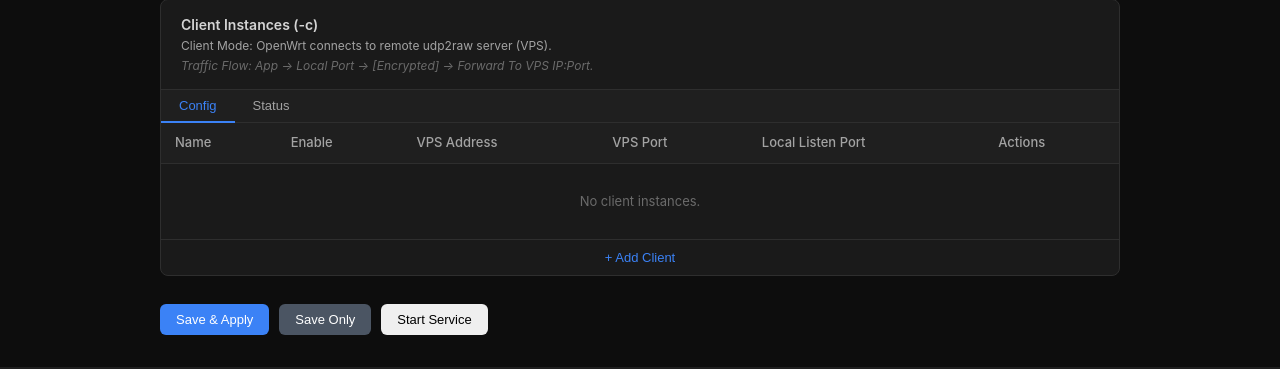
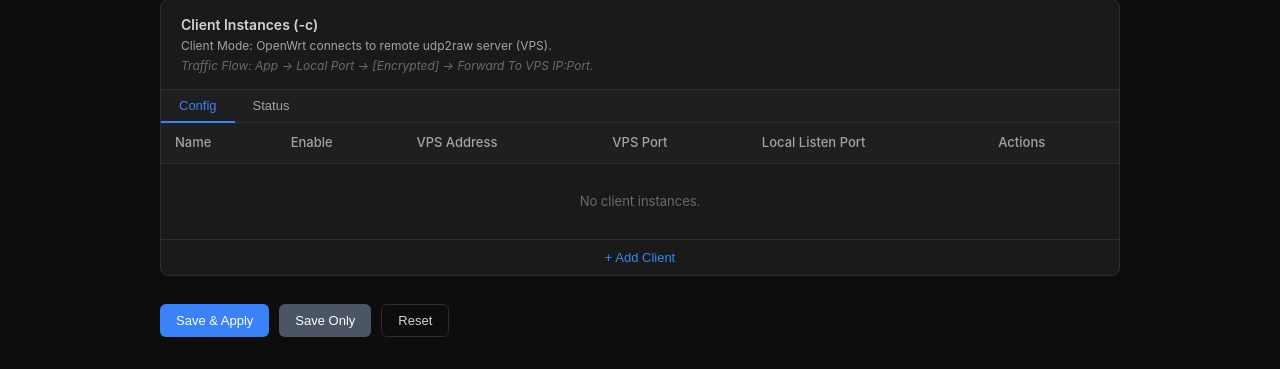
Before and after one commit to iHub-2020/docker-udp-tunnel, a Flask app: template app/templates/index.html in a window 1280 px wide. Shown: the part 912-1281 px from the top of the page. Run offline with Flask 3, Linux system fonts and the light colour scheme; the template is opened without the code that fills it, so the values that code supplies are empty; parts of the project's set-up code (start-up, migrations or seed data) failed here and were passed over.

Commit message:
Update index.html

```diff
--- a/app/templates/index.html
+++ b/app/templates/index.html
@@ -297,9 +297,7 @@
         <div class="action-bar">
             <button class="btn btn-primary" onclick="saveAndApply()" data-i18n="save_apply">Save & Apply</button>
             <button class="btn btn-secondary" onclick="saveOnly()" data-i18n="save_only">Save Only</button>
-            <button class="btn btn-success" id="serviceToggleBtn" onclick="toggleService()">
-                <span data-i18n="start_service">Start Service</span>
-            </button>
+            <button class="btn btn-outline" onclick="resetConfig()" data-i18n="reset">Reset</button>
         </div>
     </main>
 
```
